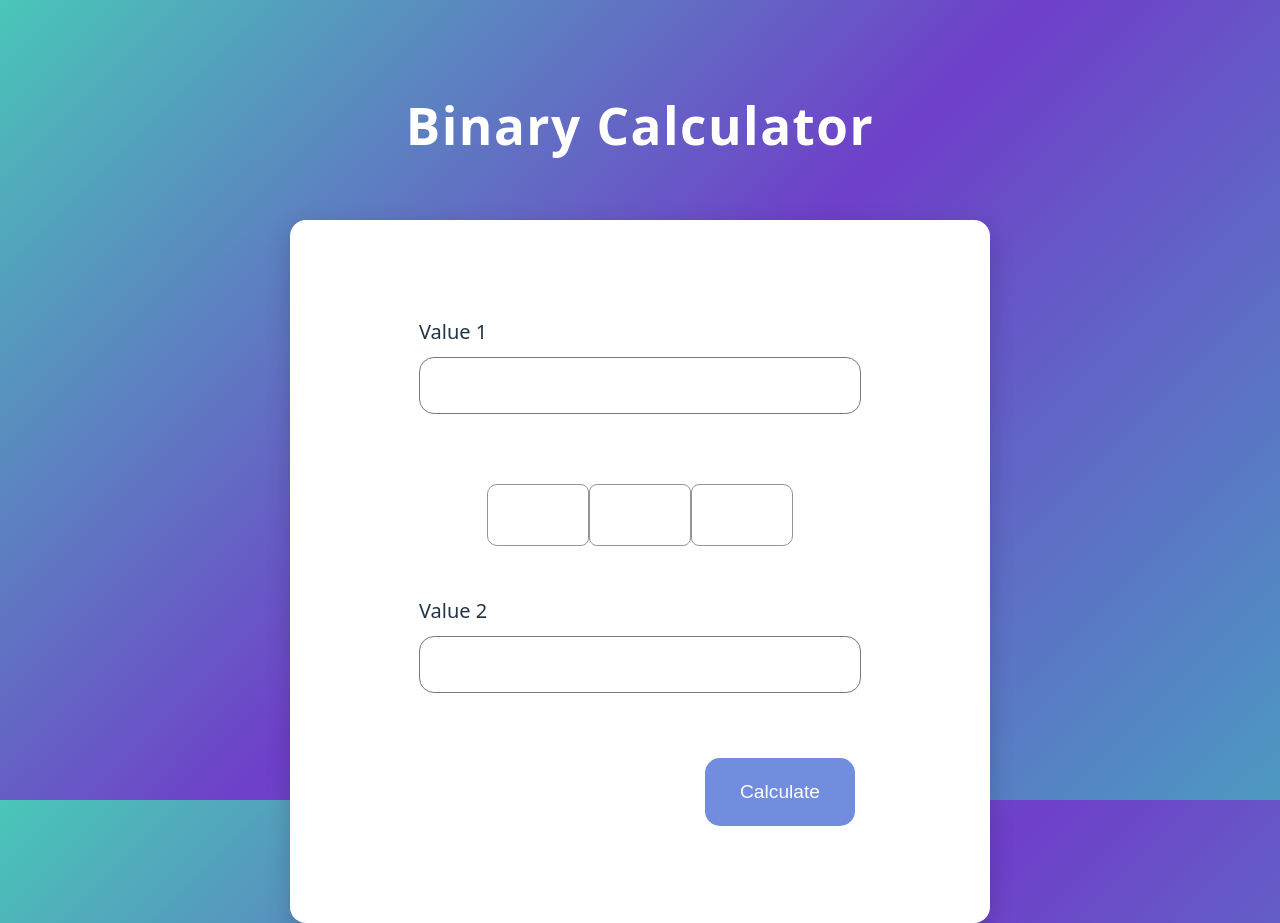
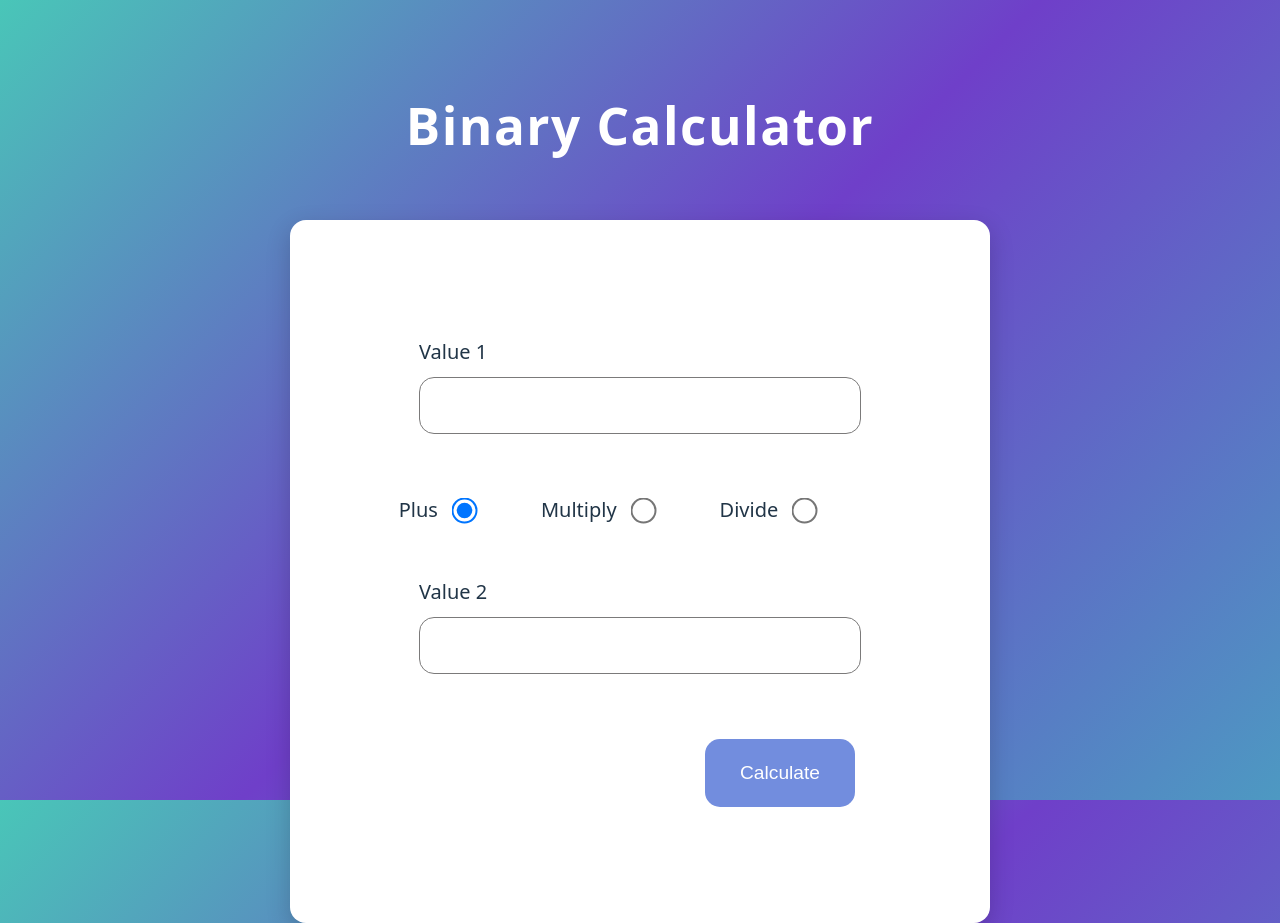
Before and after one commit to DenislavGoranov/Binary-Calculator, a React (Vite) app in the folder my-react-app/: page / in a window 1280 px wide. Built offline with nearby package versions, Linux system fonts and the light colour scheme.

Commit message:
fix the operation buttons

```diff
--- a/my-react-app/src/components/HomePage.jsx
+++ b/my-react-app/src/components/HomePage.jsx
@@ -14,9 +14,12 @@ export default function HomePage() {
                 </div>
 
                 <div className="operations">
-                    <button><i className="fa-solid fa-plus"></i></button>
-                    <button><i className="fa-solid fa-xmark"></i></button>
-                    <button><i className="fa-solid fa-divide"></i></button>
+                    <label htmlFor="plus">Plus</label>
+                    <input type="radio" name="operation" defaultChecked />
+                    <label htmlFor="multiply">Multiply</label>
+                    <input type="radio" name="operation" />
+                    <label htmlFor="divide">Divide</label>
+                    <input type="radio" name="operation" />
                 </div>
 
                 <div>
--- a/my-react-app/src/home.css
+++ b/my-react-app/src/home.css
@@ -99,16 +99,17 @@ input[type="text"]:active {
 }
 
 .operations {
-    display: flex;
-    flex-direction: row;
-    font-size: 1.2em;
-    font-weight: bold;
+    display: inline;
 }
 
-.operations button {
+.operations input[type="radio"] {
+    transform: scale(2);
+    margin: 10px;
     border: 1px solid rgb(155, 146, 146);
     padding: 30px 50px;
     margin-top: 20px;
+    margin-right: 70px;
+    margin-left: 20px;
     background-color: white;
 }
 
```
Also changed, not shown: 1 other file (tests, documents, lock files or other folders).
